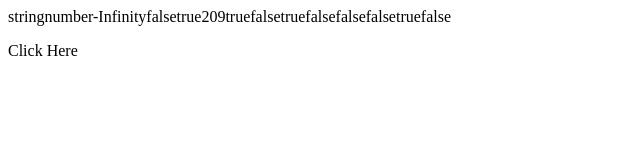
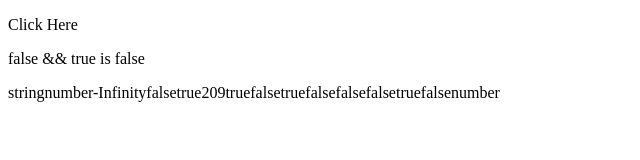
Before and after one commit to timjaphet/Java-Script-Projects, a plain HTML site: page Basic JavaScript Projects/Project5_comparisons_type_coercion/index.html in a window 1280 px wide. Shown: the whole page, without its empty margins (0-640 px from the left). Drawn offline with Linux system fonts and the light colour scheme.

Commit message:
More updates

```diff
--- a/Basic JavaScript Projects/Project5_comparisons_type_coercion/JS/main.js
+++ b/Basic JavaScript Projects/Project5_comparisons_type_coercion/JS/main.js
@@ -53,3 +53,5 @@ var index = 8;
   var result = (typeof index === 'number');
   alert(result);
   // Output: true
+
+  document.write(typeof index);
--- a/Basic JavaScript Projects/Project5_comparisons_type_coercion/index.html
+++ b/Basic JavaScript Projects/Project5_comparisons_type_coercion/index.html
@@ -5,7 +5,11 @@
 </head>
 
 <body>
+
+    <p id="not" onclick="not_function()">Click Here</p>
+
+    <p id="output"></p>
     <script src="JS/main.js"></script>
-    <p id="not" onclick="not_function()">Click Here</p>
 </body>
+
 </html>
```
